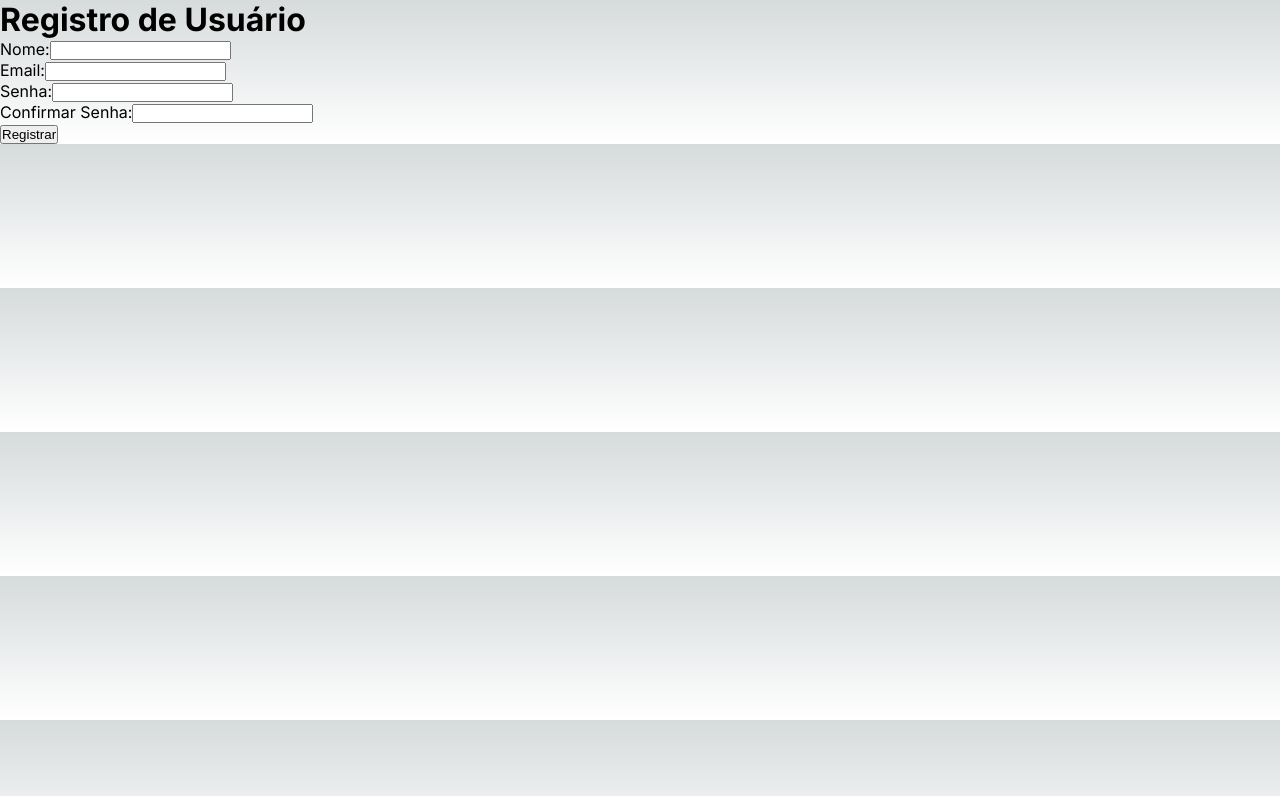
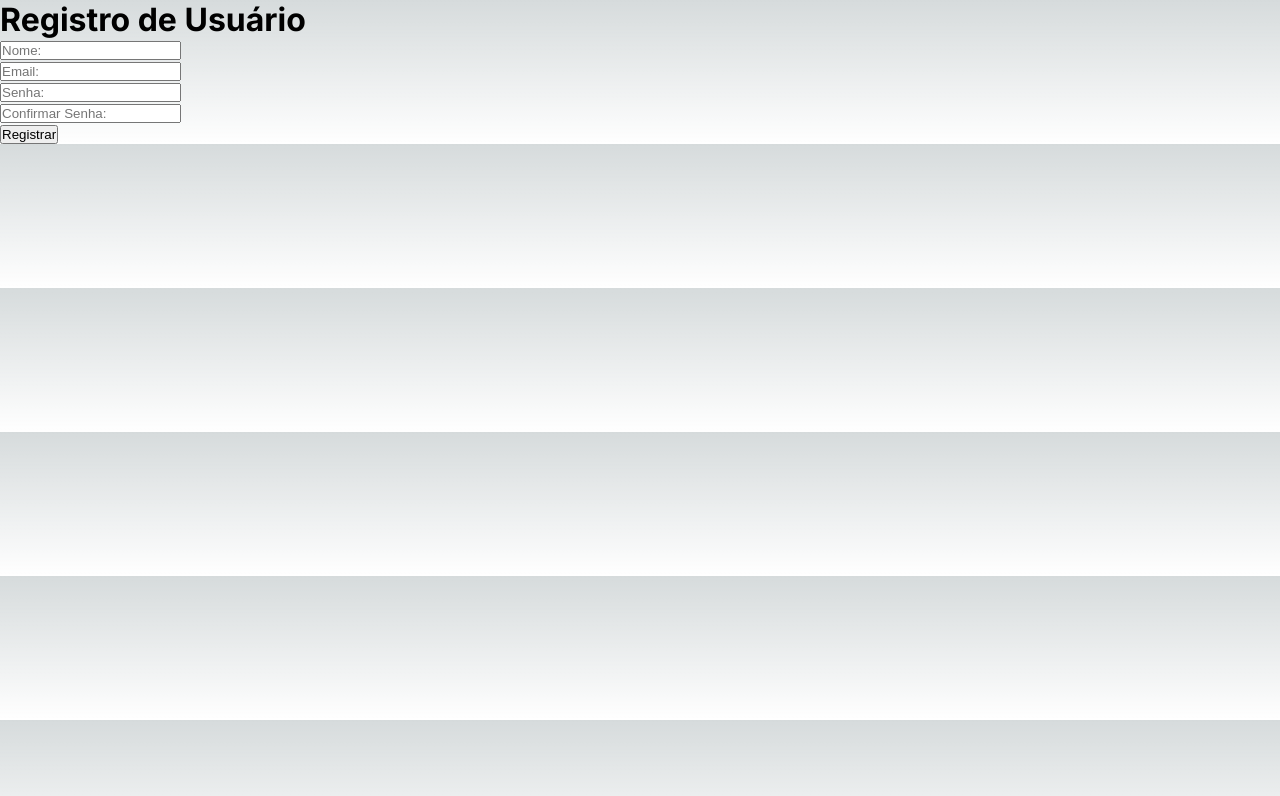
Before and after one commit to MagalhaesVini/Task-Hub, a Next.js app: page / in a window 1280 px wide. Shown: the top 796 px of the page. Built offline with nearby package versions, Linux system fonts and the light colour scheme.

Commit message:
Adicionar placeholder

```diff
--- a/app/components/RegisterForm.jsx
+++ b/app/components/RegisterForm.jsx
@@ -43,23 +43,19 @@ const RegisterForm = () => {
     return (
         <form onSubmit={handleSubmit}>
             <label>
-                Nome:
-                <input type="text" name="name" value={formData.name} onChange={handleChange} />
+                <input type="text" name="name" placeholder='Nome:' value={formData.name} onChange={handleChange} />
             </label>
             <br />
             <label>
-                Email:
-                <input type="email" name="email" value={formData.email} onChange={handleChange} />
+                <input type="email" name="email" placeholder='Email:' value={formData.email} onChange={handleChange} />
             </label>
             <br />
             <label>
-                Senha:
-                <input type="password" name="password" value={formData.password} onChange={handleChange} />
+                <input type="password" name="password" placeholder='Senha:' value={formData.password} onChange={handleChange} />
             </label>
             <br />
             <label>
-                Confirmar Senha:
-                <input type="password" name="confirmpassword" value={formData.confirmpassword} onChange={handleChange}/>
+                <input type="password" name="confirmpassword" placeholder='Confirmar Senha:' value={formData.confirmpassword} onChange={handleChange}/>
             </label>
             <br />
             <button type="submit">Registrar</button>
```
